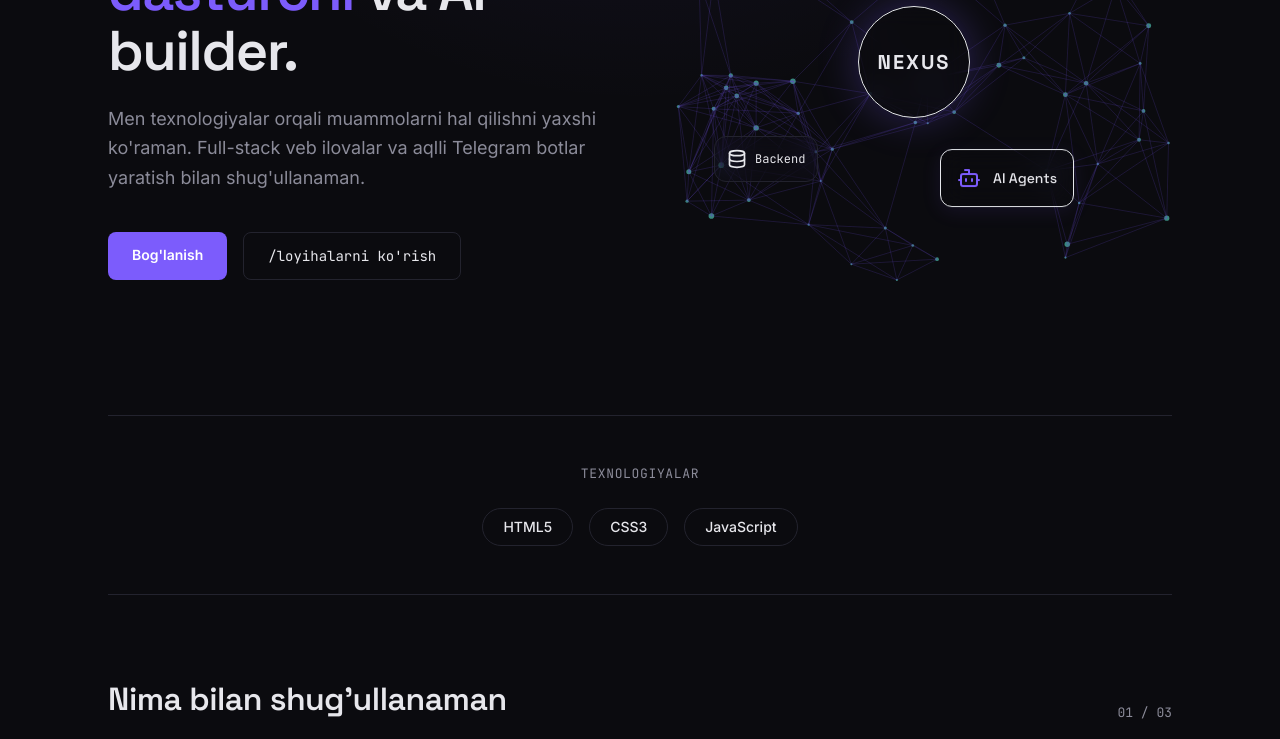
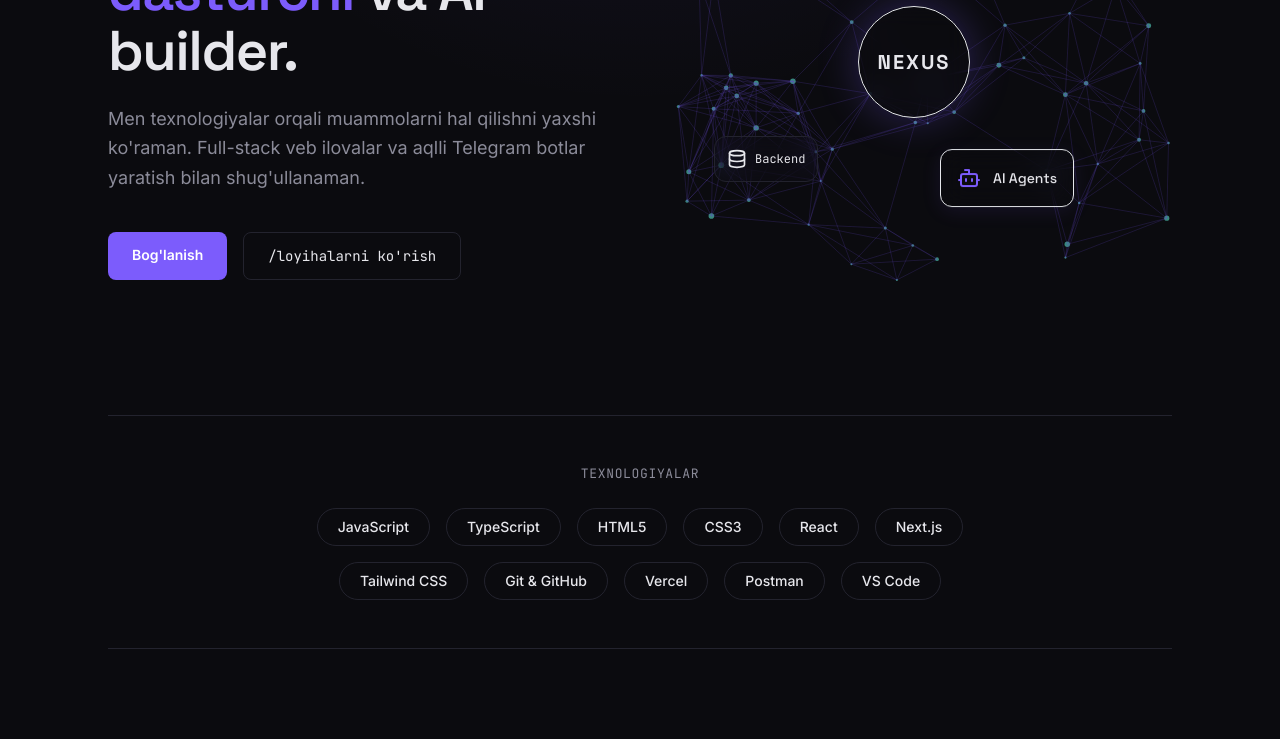
Before and after one commit to OgabekHub/nexus-devs, a Next.js app: page / in a window 1280 px wide. Shown: the part 381-1120 px from the top of the page. Built offline with nearby package versions, Linux system fonts and the light colour scheme.

Commit message:
Update skills with React, Next.js, and Tools

```diff
--- a/components/Skills.tsx
+++ b/components/Skills.tsx
@@ -1,9 +1,20 @@
 import FadeIn from "./FadeIn";
 
 const SKILLS = [
+  // Tillari & Core
+  "JavaScript",
+  "TypeScript",
   "HTML5",
   "CSS3",
-  "JavaScript",
+  // Framework & Kutubxonalar
+  "React",
+  "Next.js",
+  "Tailwind CSS",
+  // Toollar & Boshqalar
+  "Git & GitHub",
+  "Vercel",
+  "Postman",
+  "VS Code"
 ];
 
 export default function Skills() {
```
